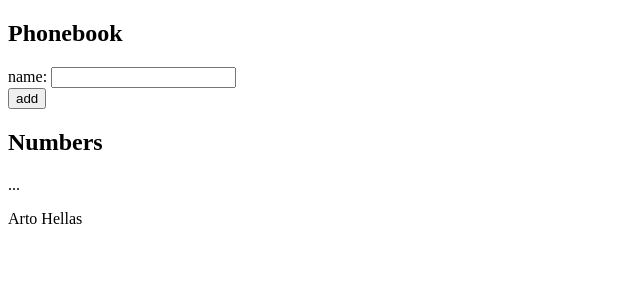
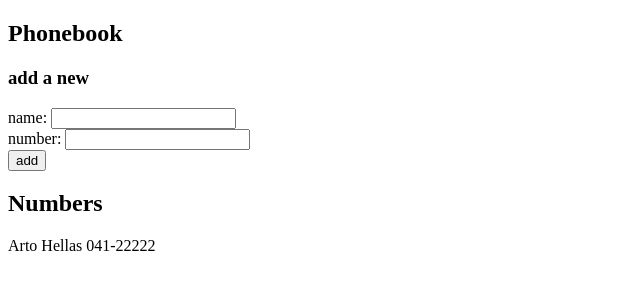
Before and after one commit to terhiniemela/fullstack-open, a React (Vite) app in the folder osa2/puhelinluettelo/: page / in a window 1280 px wide. Shown: the top 300 px of the page, without its empty margins (0-640 px from the left). Built offline with nearby package versions, Linux system fonts and the light colour scheme.

Commit message:
tehty 2.8 asti

```diff
--- a/osa2/puhelinluettelo/src/App.jsx
+++ b/osa2/puhelinluettelo/src/App.jsx
@@ -6,45 +6,62 @@
 
 const App = () => {
   const [persons, setPersons] = useState([
-    { name: 'Arto Hellas' }
+    { name: 'Arto Hellas', number: '041-22222' }
   ])
   const [newName, setNewName] = useState('')
+  const [newNumber, setNewNumber] = useState('')
+
 
   // event handler for adding a person to phone book
   const addPerson = (event) => {
     event.preventDefault()
     console.log('button cklicket', event.target)
     const personObject = {
-      name: newName
+      name: newName,
+      number: newNumber
     }
-    setPersons(persons.concat(personObject))
+
+    // person is added if the name isn't already listed
+    if (persons.find(person => (person.name !== newName))) {
+      console.log(newName)
+      console.log(persons.includes(newName))
+      setPersons(persons.concat(personObject))
+    }
+    else {
+      alert(`${newName} is already added to phonebook`)
+    }
     setNewName('')
+    setNewNumber('')
   }
 
   // event handler for handling form change
-  const handlePersonChange = (event) => {
+  const handleNameChange = (event) => {
     console.log(event.target.value)
     setNewName(event.target.value)
   }
 
-  const listPersons = () => {
-    persons.map((person) => <p key={person.name}> {person.name}</p>)
+  const handleNumberChange = (event) => {
+    console.log(event.target.value)
+    setNewNumber(event.target.value)
   }
 
   return (
     <div>
       <h2>Phonebook</h2>
       <form onSubmit={addPerson}>
+        <h3>add a new</h3>
         <div>
-          name: <input value={newName} onChange={handlePersonChange} />
+          name: <input value={newName} onChange={handleNameChange} />
+        </div>
+        <div>
+          number: <input value={newNumber} onChange={handleNumberChange} />
         </div>
         <div>
           <button type="submit">add</button>
         </div>
       </form>
       <h2>Numbers</h2>
-      ...
-      {persons.map((person) => <p key={person.name}> {person.name}</p>)}
+      {persons.map((person) => <p key={person.name}> {person.name} {person.number}</p>)}
     </div >
   )
 
```
